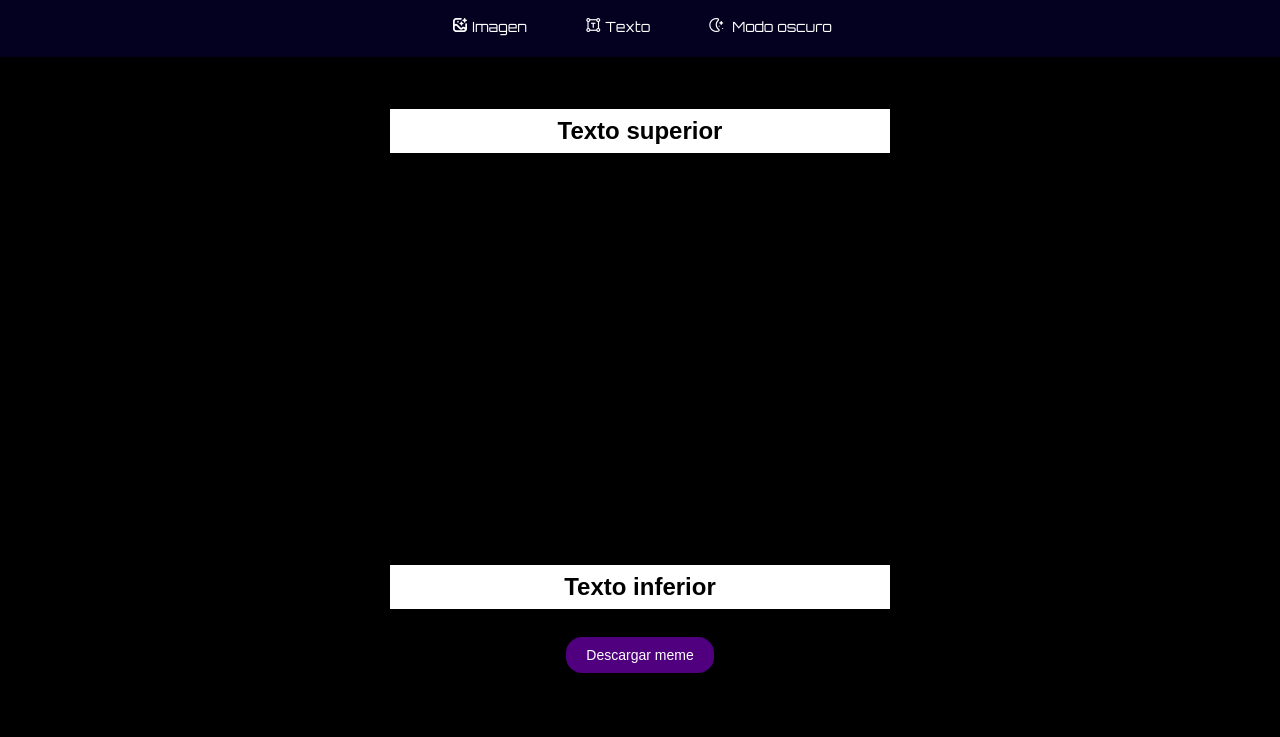
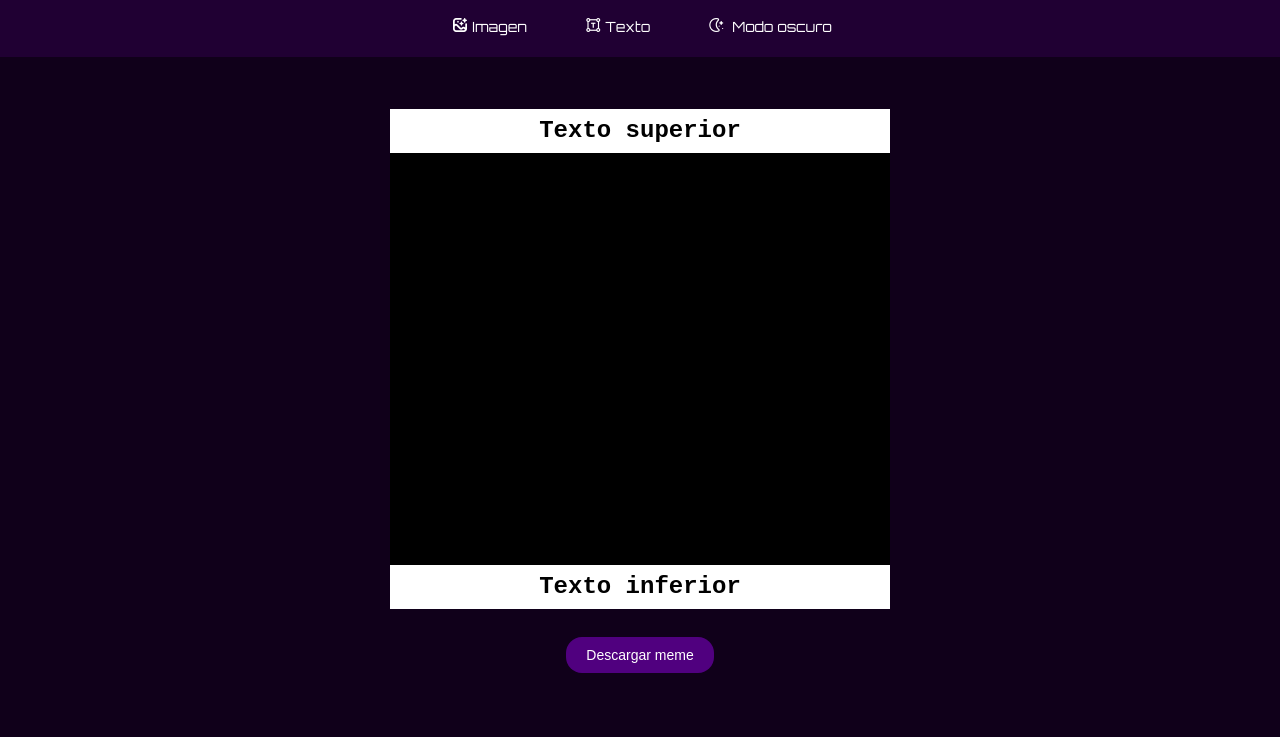
Before and after one commit to rociolobruno17/02-GENERADOR-DE-MEMES, a plain HTML site: page index.html in a window 1280 px wide. Shown: the part 76-813 px from the top of the page. Drawn offline with nearby package versions, Linux system fonts and the light colour scheme.

Commit message:
15 mejorando javascript

```diff
--- a/main.js
+++ b/main.js
@@ -5,18 +5,13 @@ window.onload = () => {
     //   });
 
     function $(element) {
-        return document.querySelector (element)
+        return document.querySelector(element)
     }
 
     const $body = $("body")
     const $botonModo = $(".boton-modo")
     const $iconoModo = $("#icono-modo")
     const $textoModo = $("#texto-modo")
-
-
-
-
-
 
     const $inputTop = $("#textotop")
     const $inputBottom = $("#textobottom")
@@ -49,7 +44,6 @@ window.onload = () => {
     const $panelTexto = $(".panel-control-texto");
     const $botonImagen = $(".boton-imagen");
     const $panelImagen = $(".panel-control-imagen");
-
     const $botonFiltros = $("#reestablecer-filtros");
 
 
@@ -89,16 +83,22 @@ window.onload = () => {
 
 
     // Función para mostrar el panel de imagen y ocultar el de texto
+
     $botonImagen.addEventListener('click', () => {
         $panelImagen.classList.add('panel-visible');
         $panelTexto.classList.remove('panel-visible');
     });
+
 
     // Función para mostrar el panel de texto y ocultar el de imagen
     $botonTexto.addEventListener('click', () => {
         $panelTexto.classList.add('panel-visible');
         $panelImagen.classList.remove('panel-visible');
     });
+
+
+
+
 
 
     // Función para que el usuario cargue la URL de una imagen en el panel de imagen
@@ -118,6 +118,11 @@ $cargarImagen.addEventListener("click", () => {
 
         $contenedorImagen.style.backgroundImage = `url(${$urlImagen.value})`
     });
+
+
+
+
+
 
     // Función para editar el panel de imagen
 
@@ -158,6 +163,7 @@ $inputSaturacion.addEventListener("input", () => {
     $inputNegativo.addEventListener("input", () => {
         $contenedorImagen.style.filter = `invert (${$inputNegativo.value})`;
     });
+
 
 
     // Función para editar el panel de texto
@@ -206,31 +212,37 @@ $inputNegativo.addEventListener("input", () => {
 
 
 
+    // Función para restablecer valores en el panel de texto
 
 
-    function reestablecerValores () {
+    function reestablecerValores() {
         $inputTop.value = ""
         $inputBottom.value = ""
         $topCard.innerText = " Texto superior"
         $bottomCard.innerText = "Texto inferior "
         $card.style.backgroundColor = "white"
-        $inputAlign.value = ""
-        $inputTamañoFuente.value = "arial"
-        $inputInterlineado.value = ""
-        $inputFuente.value = ""
-        $inputColorFondo.value = ""
-        $inputColor.value = ""
+        $inputAlign.value = "center"
+        $inputTamañoFuente.value = "21"
+        $inputInterlineado.value = "1.5"
+        $inputFuente.value = "'Courier New', monospace";
+        $inputColorFondo.value =  "#ffffff";
+        $inputColor.value =  "#50007f";
 
-        $topCard.style.fontFamily = "Arial, sans-serif";
-        $bottomCard.style.fontFamily = "Arial, sans-serif";
+        $topCard.style.fontFamily =  "'Courier New', monospace";
+        $bottomCard.style.fontFamily = "'Courier New', monospace";
 
     }
 
     $buttonReestablecer.addEventListener("click", reestablecerValores)
 
-    reestablecerValores ()
+    reestablecerValores()
 
-function reestablecerFiltros () {
+
+
+        // Función para restablecer filtros en el panel de imagen
+
+
+    function reestablecerFiltros() {
         $inputBrillo.value = "1"
         $inputOpacidad.value = "1"
         $inputContraste.value = "100"
@@ -239,14 +251,15 @@ function reestablecerFiltros () {
         $inputSepia.value = "0"
         $inputHue.value = "0"
         $inputSaturacion.value = "100"
-    $inputNegativo.value = "0"
+        $inputNegativo.value = "1"
         $contenedorImagen.style.backgroundImage = ""
     }
 
     $botonFiltros.addEventListener("click", reestablecerFiltros)
 
 
-    // function iniciarValores () {
+    // // Función para iniciar valores de filtros en el panel de imagen
+    // function iniciarValores() {
     //     $inputBrillo.value = "1"
     //     $inputOpacidad.value = "1"
     //     $inputContraste.value = "100"
@@ -256,14 +269,12 @@ $botonFiltros.addEventListener("click", reestablecerFiltros)
     //     $inputHue.value = "0"
     //     $inputSaturacion.value = "100"
     //     $inputNegativo.value = "0"
-
     // }
-
-    // iniciarValores ()
+    // iniciarValores()
 
 
 
-
+    // Función para descargar imagen
 
     $botonDescargar.addEventListener("click", () => {
         $card.style.width = "500px"
--- a/style.css
+++ b/style.css
@@ -1,9 +1,9 @@
  /* MODO OSCURO Y MODO CLARO*/
 
 .modo-oscuro {
-    --colorFondoHeader: #030020;
+    --colorFondoHeader: hsl(278, 100%, 10%);
 
-    --colorFondoMeme: #000001;
+    --colorFondoMeme: hsl(278, 100%, 5%);
 
     --colorTexto: #ffffff; /* Color del texto para modo oscuro */
     --colorTextoInputs:#333333; /* Color del texto para modo oscuro */
@@ -13,7 +13,7 @@
 
     --colorTextoBotones: rgb(255, 255, 255); /* Color del texto */
 
-    --colorTextoBotonesSecundarios: #FFFFFF; /* Color del texto */
+    --colorTextoBotonesSecundarios:#ffffff; /* Color del texto */
 
     --colorFondoLabel:#e8e8e8;
 
@@ -32,7 +32,7 @@
     --colorFondoBotones: #50007f;
     --colorFondoBotonesRGB: 80, 0, 127; /* Valor RGB del color */
 
-    --colorTextoBotones: #FFFFFF; /* Color del texto */
+    --colorTextoBotones:#ffffff; /* Color del texto */
 
     --colorTextoBotonesSecundarios: #50007f; /* Color del texto */
 
@@ -352,6 +352,8 @@ form #tipografia {
 
 }
 
+
+
  /* PANEL DE IMAGEN / FORM / INPUTS / LABELS*/
 
 form #filtros label {
```
Lines whose indentation alone changed are shown as unchanged.
